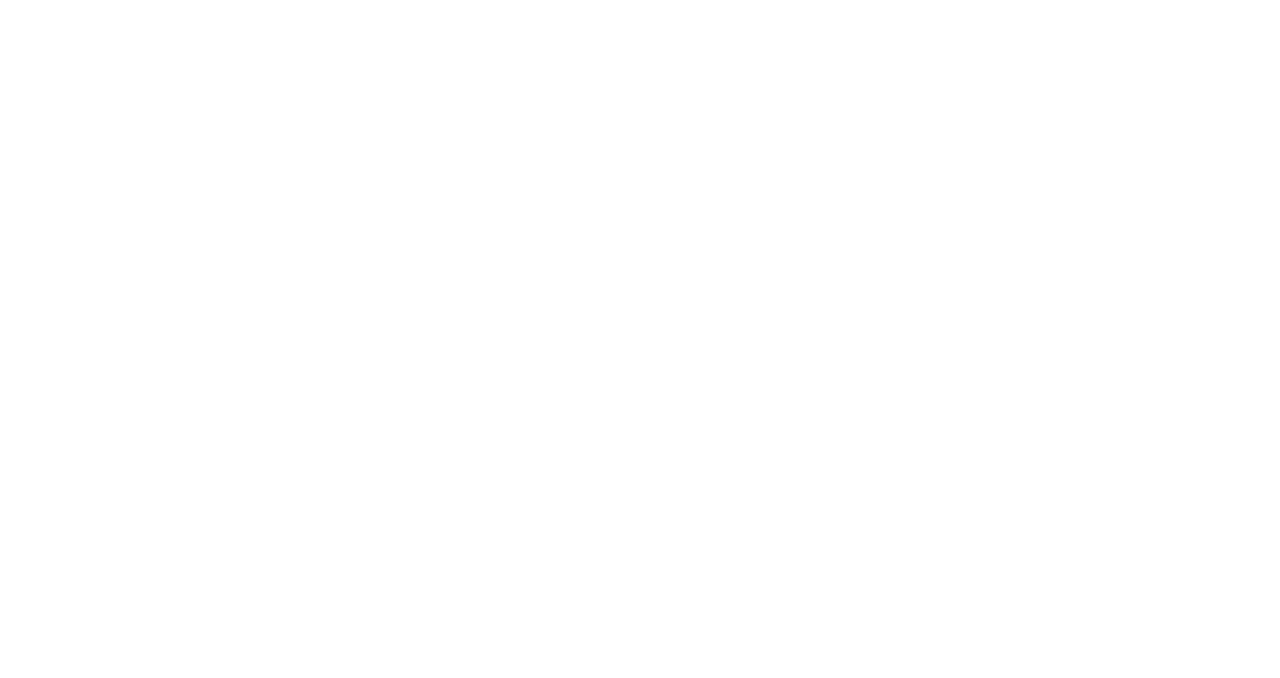
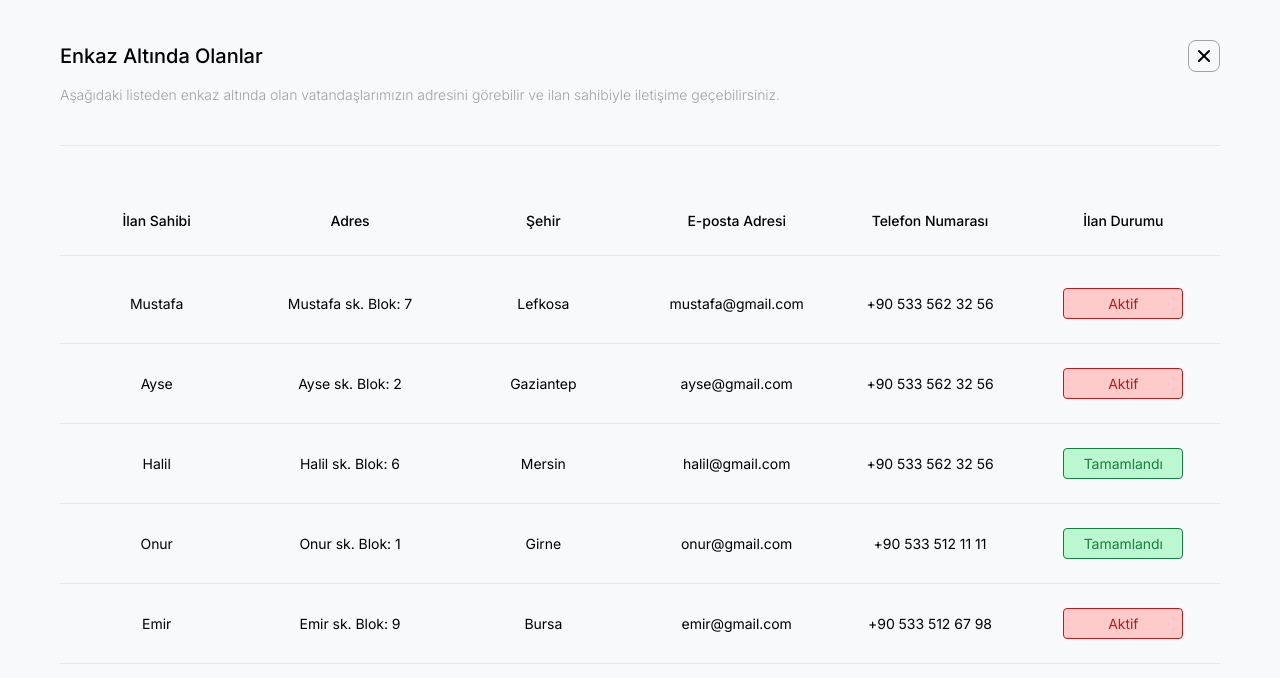
Before and after one commit to mustafamengutay/depremzede, a React (Create React App) app: page /enkaz-altinda-olanlar in a window 1280 px wide. Before the commit this address had no page. Shown: the top 678 px of the page. Built offline with nearby package versions, Linux system fonts and the light colour scheme; the HTML template or start-up script is replaced by a standard one.

Commit message:
feat: add victim list feature
- create victim item component
- create victim list component
- create under debris page
- create test data for victims
- add under debris route

```diff
--- a/src/App.js
+++ b/src/App.js
@@ -7,6 +7,7 @@ import ClothingAidForm from "./pages/ClothingAidForm";
 import AccommodationForm from "./pages/AccommodationForm";
 import VehicleForm from "./pages/VehicleForm";
 import Donation from "./pages/Donation";
+import UnderDebris from "./pages/UnderDebris";
 
 function App() {
   return (
@@ -20,6 +21,7 @@ function App() {
           <Route path="/konaklama-yardimi" element={<AccommodationForm />} />
           <Route path="/is-araci-kullanabilirim" element={<VehicleForm />} />
           <Route path="/bagis" element={<Donation />} />
+          <Route path="/enkaz-altinda-olanlar" element={<UnderDebris />} />
         </Routes>
       </Router>
     </div>
--- /dev/null
+++ b/src/components/victims/VictimItem.jsx
@@ -0,0 +1,40 @@
+import React from 'react';
+
+const VictimItem = ({ name, address, city, email, phoneNo, status }) => {
+  return (
+    <div>
+      <ul className="grid grid-cols-6 justify-items-center items-center text-base font-normal">
+        <li>{name}</li>
+        <li>{address}</li>
+        <li>{city}</li>
+        <li>{email}</li>
+        <li>{phoneNo}</li>
+        <StatusTag statu={status} />
+      </ul>
+      <hr className="mt-6 mb-6" />
+    </div>
+  );
+};
+
+export const StatusTag = ({ statu }) => {
+  if (statu) {
+    return (
+      <div className="w-[120px] flex justify-center bg-red-200 border border-red-700 text-red-700 rounded-[4px] px-3 py-1">
+        <li>Aktif</li>
+      </div>
+    );
+  } else {
+    return (
+      <div className="w-[120px] flex justify-center bg-green-200 border border-green-700 text-green-700 rounded-[4px] px-3 py-1">
+        <li>Tamamlandı</li>
+      </div>
+    );
+  }
+};
+
+export default VictimItem;
+
+// <li className="ml-4">{address}</li>
+// <li className="ml-2">{city}</li>
+// <li className="-ml-1">{email}</li>
+// <li className="ml-12">{phoneNo}</li>
--- /dev/null
+++ b/src/components/victims/VictimList.jsx
@@ -0,0 +1,30 @@
+import { useEffect, useState } from 'react';
+import VictimItem from './VictimItem';
+import data from '../../data/posts.json'; // TEST DATA
+
+const VictimList = () => {
+  const [posts, setPosts] = useState([]);
+  useEffect(() => {
+    setPosts(data);
+  }, []);
+
+  return (
+    <div>
+      {posts.map((post, index) => {
+        return (
+          <VictimItem
+            key={index}
+            name={post.name}
+            address={post.address}
+            city={post.city}
+            email={post.email}
+            phoneNo={post.phoneNo}
+            status={post.status}
+          />
+        );
+      })}
+    </div>
+  );
+};
+
+export default VictimList;
--- /dev/null
+++ b/src/data/posts.json
@@ -0,0 +1,42 @@
+[
+  {
+    "name": "Mustafa",
+    "address": "Mustafa sk. Blok: 7",
+    "city": "Lefkosa",
+    "email": "mustafa@gmail.com",
+    "phoneNo": "+90 533 562 32 56",
+    "status": true
+  },
+  {
+    "name": "Ayse",
+    "address": "Ayse sk. Blok: 2",
+    "city": "Gaziantep",
+    "email": "ayse@gmail.com",
+    "phoneNo": "+90 533 562 32 56",
+    "status": true
+  },
+  {
+    "name": "Halil",
+    "address": "Halil sk. Blok: 6",
+    "city": "Mersin",
+    "email": "halil@gmail.com",
+    "phoneNo": "+90 533 562 32 56",
+    "status": false
+  },
+  {
+    "name": "Onur",
+    "address": "Onur sk. Blok: 1",
+    "city": "Girne",
+    "email": "onur@gmail.com",
+    "phoneNo": "+90 533 512 11 11",
+    "status": false
+  },
+  {
+    "name": "Emir",
+    "address": "Emir sk. Blok: 9",
+    "city": "Bursa",
+    "email": "emir@gmail.com",
+    "phoneNo": "+90 533 512 67 98",
+    "status": true
+  }
+]
--- a/src/pages/Home.jsx
+++ b/src/pages/Home.jsx
@@ -64,7 +64,11 @@ const Home = () => {
                   route="/is-araci-kullanabilirim"
                 />
               </section>
-              <InformationLink icon={list} title="Enkaz Altında Olanlar" />
+              <InformationLink
+                icon={list}
+                title="Enkaz Altında Olanlar"
+                route="/enkaz-altinda-olanlar"
+              />
               <InformationLink icon={homes} title="Konaklama Sağlayanlar" />
             </menu>
             <div className="h-full mr-4 flex flex-col justify-between items-center">
--- /dev/null
+++ b/src/pages/UnderDebris.jsx
@@ -0,0 +1,34 @@
+import { useEffect } from 'react';
+import FormHeader from '../components/formElements/FormHeader';
+import VictimList from '../components/victims/VictimList';
+
+const UnderDebris = () => {
+  useEffect(() => {
+    // Page Settings
+    document.body.style.backgroundColor = '#F8F9FA';
+    window.scrollTo(0, 0);
+  }, []);
+
+  const descriptionText =
+    'Aşağıdaki listeden enkaz altında olan vatandaşlarımızın adresini görebilir ve ilan sahibiyle iletişime geçebilirsiniz.';
+
+  return (
+    <div className="container w-screen h-screen -tracking-4">
+      <FormHeader title="Enkaz Altında Olanlar" description={descriptionText} />
+      <div className="mt-16">
+        <ul className="grid grid-cols-6 justify-items-center text-base font-medium">
+          <li>İlan Sahibi</li>
+          <li>Adres</li>
+          <li>Şehir</li>
+          <li>E-posta Adresi</li>
+          <li>Telefon Numarası</li>
+          <li>İlan Durumu</li>
+        </ul>
+        <hr className="mt-6 mb-8" />
+        <VictimList />
+      </div>
+    </div>
+  );
+};
+
+export default UnderDebris;
```
